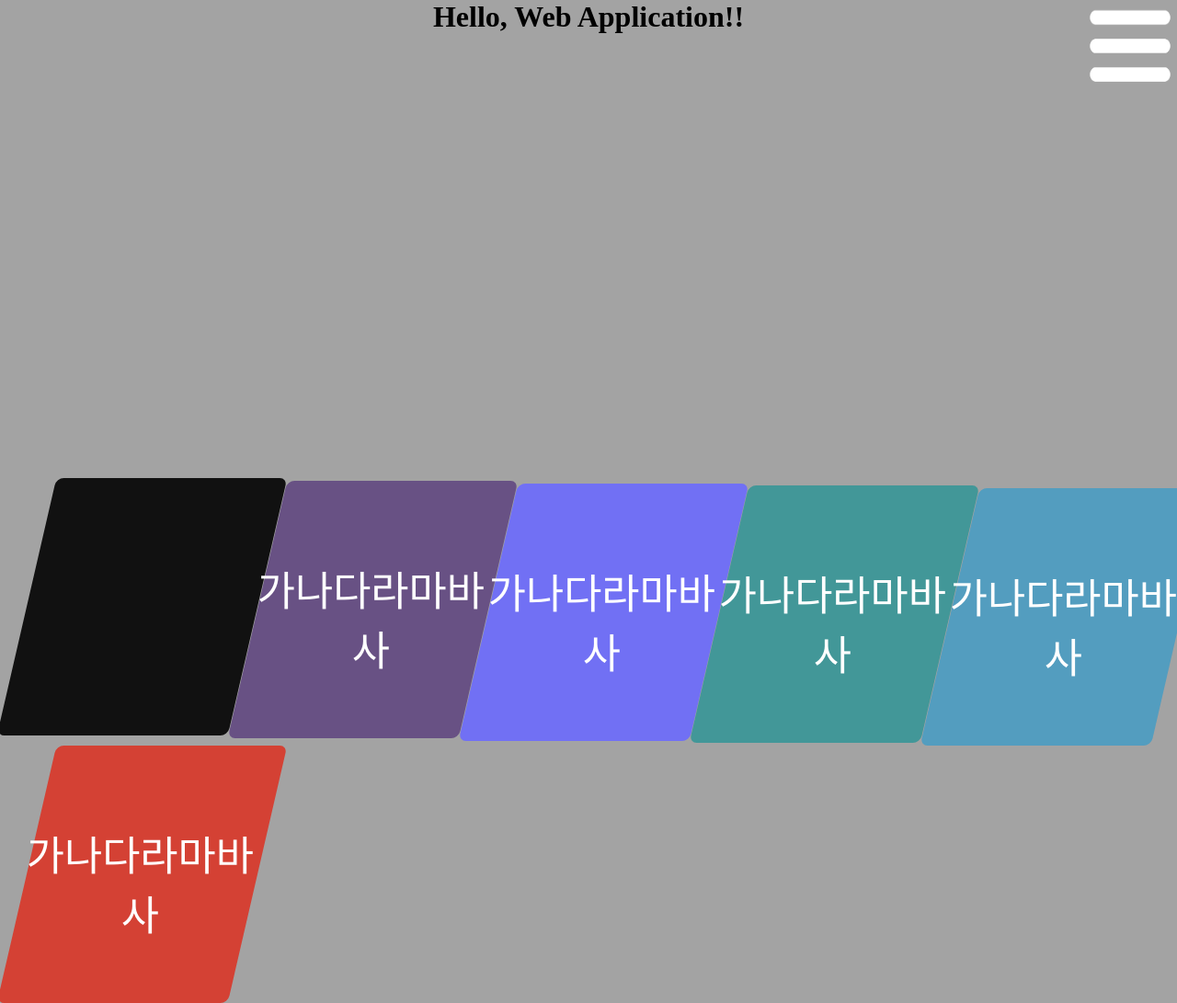
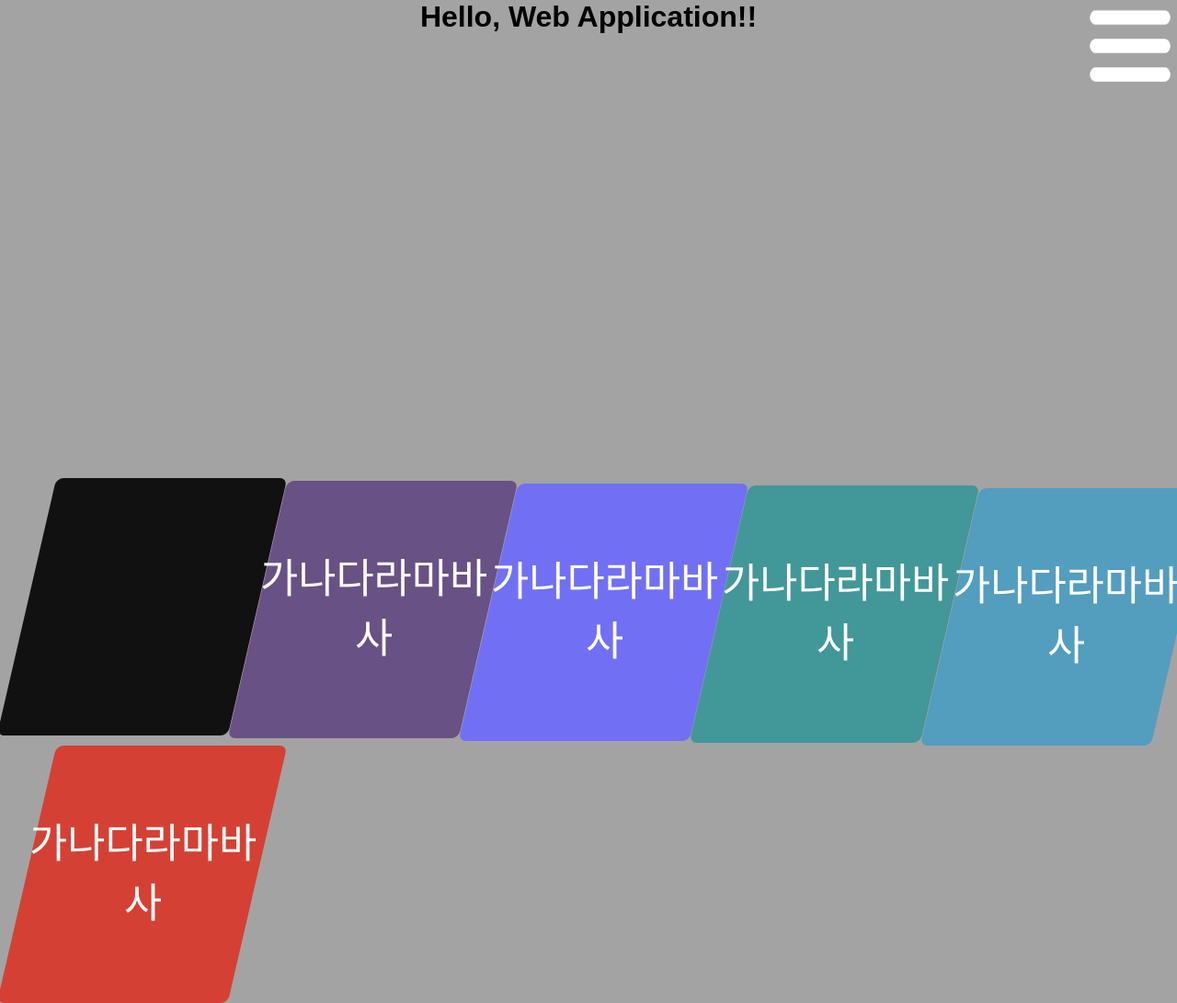
Before and after one commit to HyunCello/HYMEC_EBSW_ConnectedCar, a PHP site: page /html/index_old.html in a window 1280 px wide; the page is wider, and only the part inside the window is pictured. Shown: that part at 92% size. Run offline with PHP 8.4, Linux system fonts and the light colour scheme; some web fonts are replaced.

Commit message:
add fonts

```diff
--- a/webOS/sampleApp/css/style.css
+++ b/webOS/sampleApp/css/style.css
@@ -1,6 +1,11 @@
+@font-face {
+  font-family: "NotoSans";
+  src: url(../fonts/NotoSansCJKkr-Thin.otf);
+}
 * {
   margin: 0px;
   padding: 0px;
+  font-family: "NotoSans", Arial, Helvetica, sans-serif;
   /*color: white;*/
 }
 body {
@@ -42,7 +47,7 @@ h1 {
 }
 .parallelogram p {
   position: relative;
-  top: 30%;
+  top: 25%;
   font-size: 3.5vw;
   transform: skew(13deg);
 }
```
Also changed, not shown: 3 other files.
